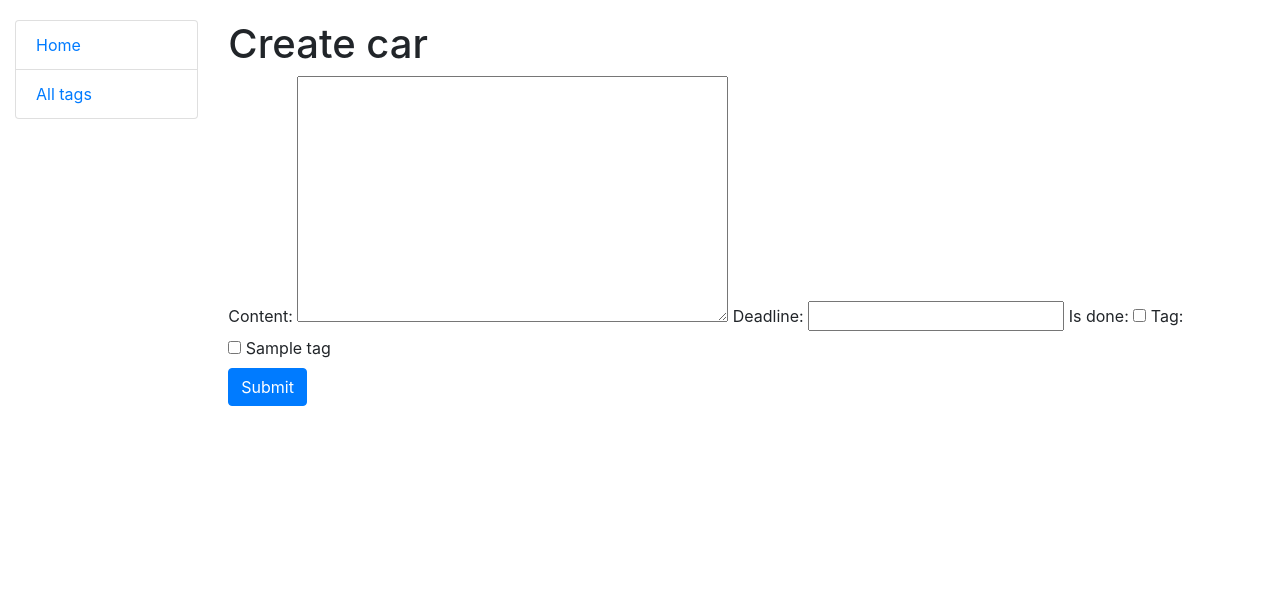
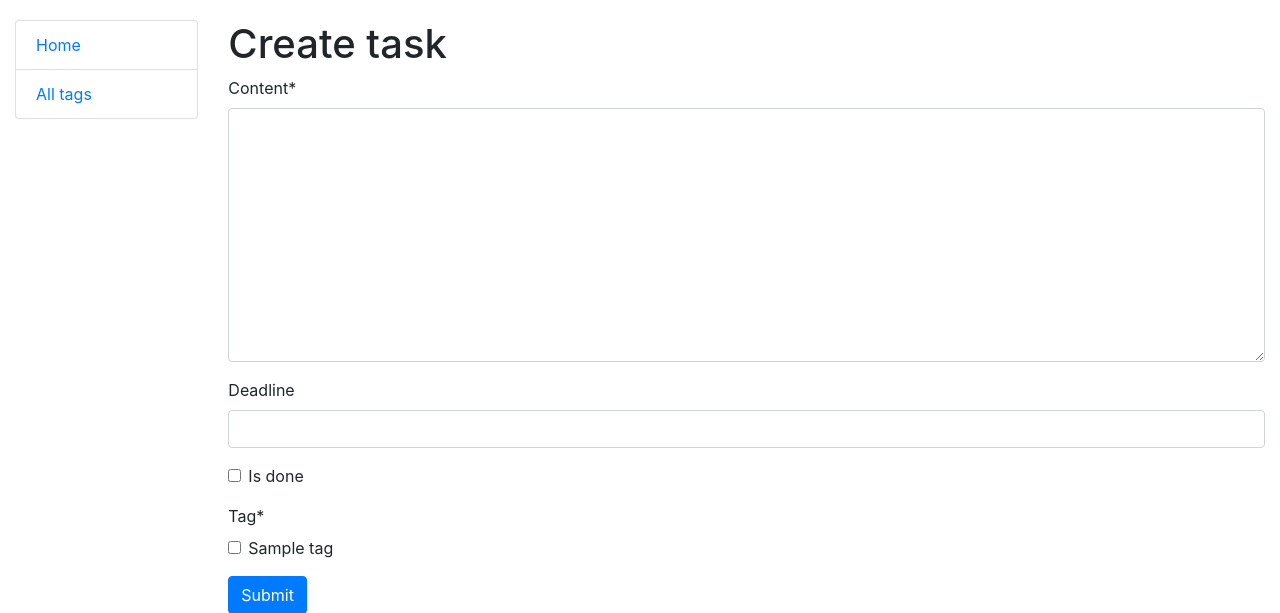
Before and after one commit to Tania-Kharchuk/todo-list, a Django app: page /tasks/create in a window 1280 px wide. Shown: the top 613 px of the page. Run offline with Django 4.2, Linux system fonts and the light colour scheme; tables that the repository leaves empty hold one stand-in row (values such as "Sample post"); some libraries are stand-ins or nearby versions.

Commit message:
Add task_form.html for create and update

```diff
--- a/templates/list/task_form.html
+++ b/templates/list/task_form.html
@@ -1,12 +1,10 @@
 {% extends "base.html" %}
-{#{% load crispy_forms_filters %}#}
-
+{% load crispy_forms_filters %}
 {% block content %}
-  <h1>{{ object|yesno:"Update,Create" }} car</h1>
+  <h1>{{ object|yesno:"Update,Create" }} task</h1>
   <form action="" method="post" novalidate>
     {% csrf_token %}
-    {{ form }}
-
+    {{ form|crispy }}
     <input type="submit" value="Submit" class="btn btn-primary">
   </form>
 {% endblock %}
```
